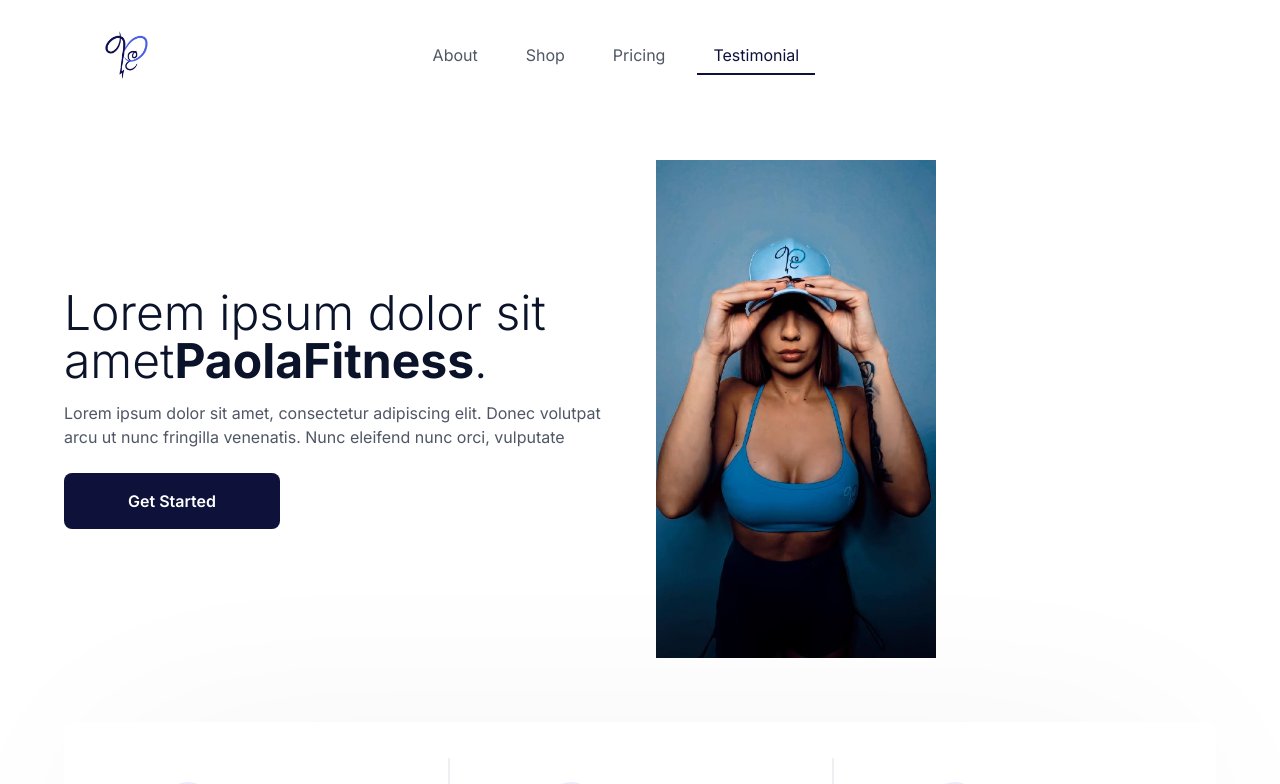
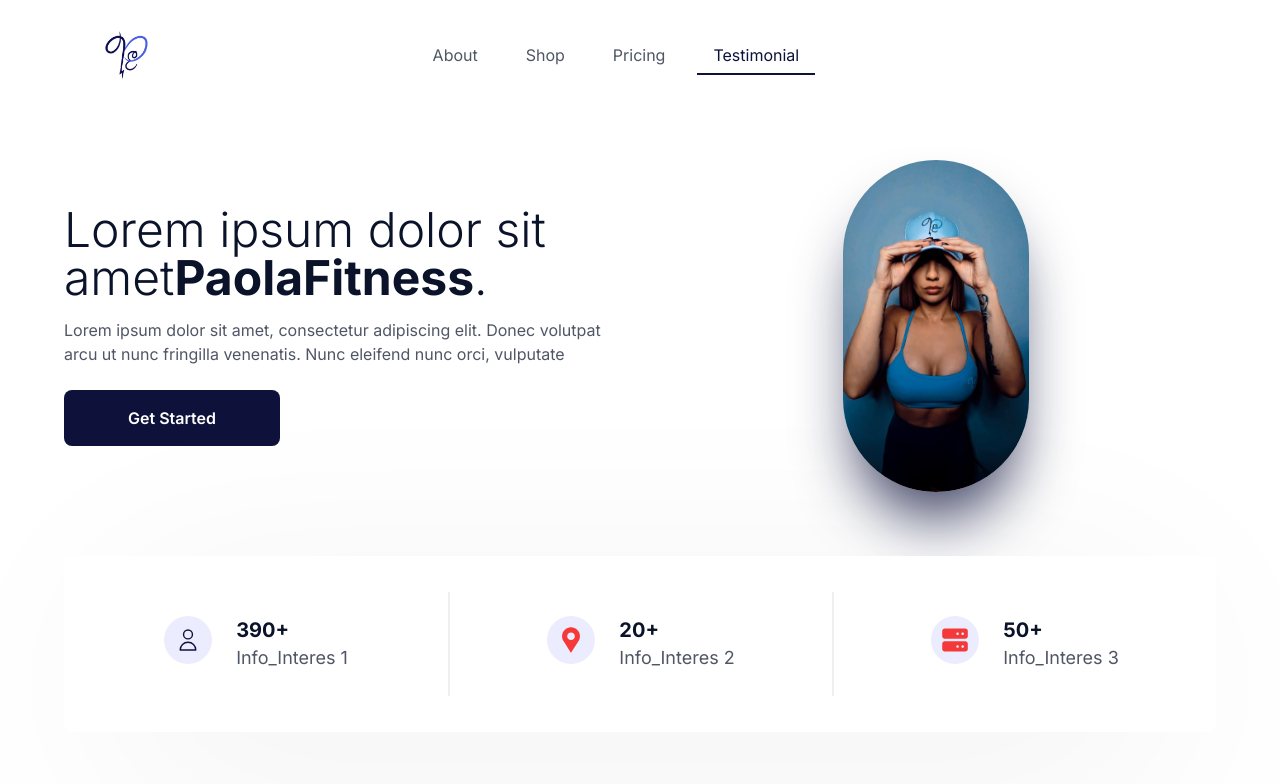
Before and after one commit to Lekkk02/PaolaFit, a Next.js app: page / in a window 1280 px wide. Shown: the top 784 px of the page. Built offline with nearby package versions, Linux system fonts and the light colour scheme.

Commit message:
Hero image change

```diff
--- a/src/components/Hero.js
+++ b/src/components/Hero.js
@@ -46,15 +46,16 @@
             </p>
             <ButtonPrimary>Get Started</ButtonPrimary>
           </div>
-          <div className="flex w-full">
-            <motion.div className="w-2/4 h-2/4" variants={scrollAnimation}>
+          <div className="flex w-full justify-center rounded-full">
+            <motion.div className="w-1/3 h-2/4 " variants={scrollAnimation}>
               <Image
                 src={"/assets/HeroImage.png"}
                 alt="ImageHero"
                 quality={100}
                 width={480}
-                height={120}
+                height={480}
                 layout="responsive"
+                className="rounded-full shadow-orange-lg"
               />
             </motion.div>
           </div>
--- a/tailwind.config.js
+++ b/tailwind.config.js
@@ -16,6 +16,8 @@
       t: "0 -1px 3px 0 rgba(0, 0, 0, 0.1), 0 1px 2px 0 rgba(0, 0, 0, 0.06)",
       orange: "0px 20px 20px -15px rgba(14,18,59,0.81) ",
       "orange-md": "0px 20px 40px -15px rgba(14,18,59,0.81) ",
+      "orange-lg": "0px 40px 60px -15px rgba(14,18,59,0.81) ",
+
       none: "none",
     },
     colors: {
```
